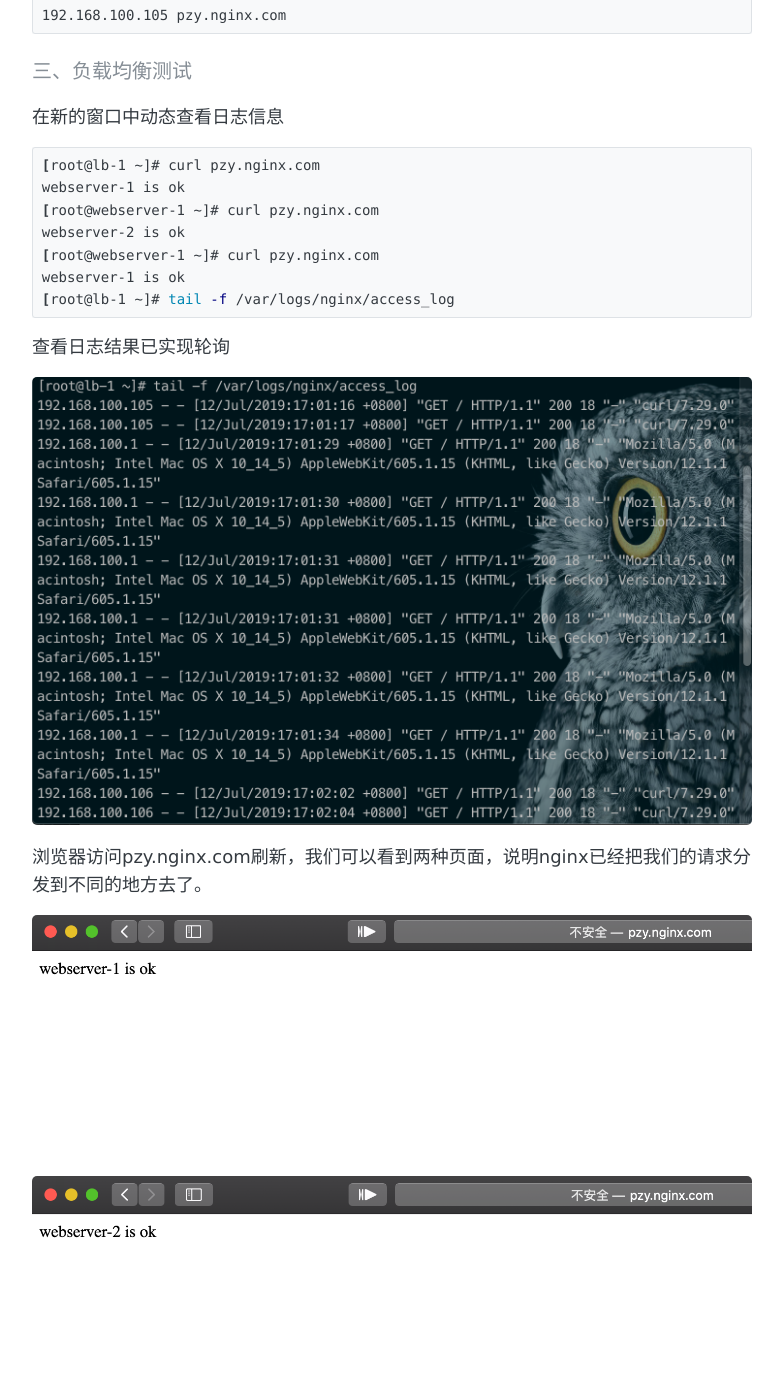
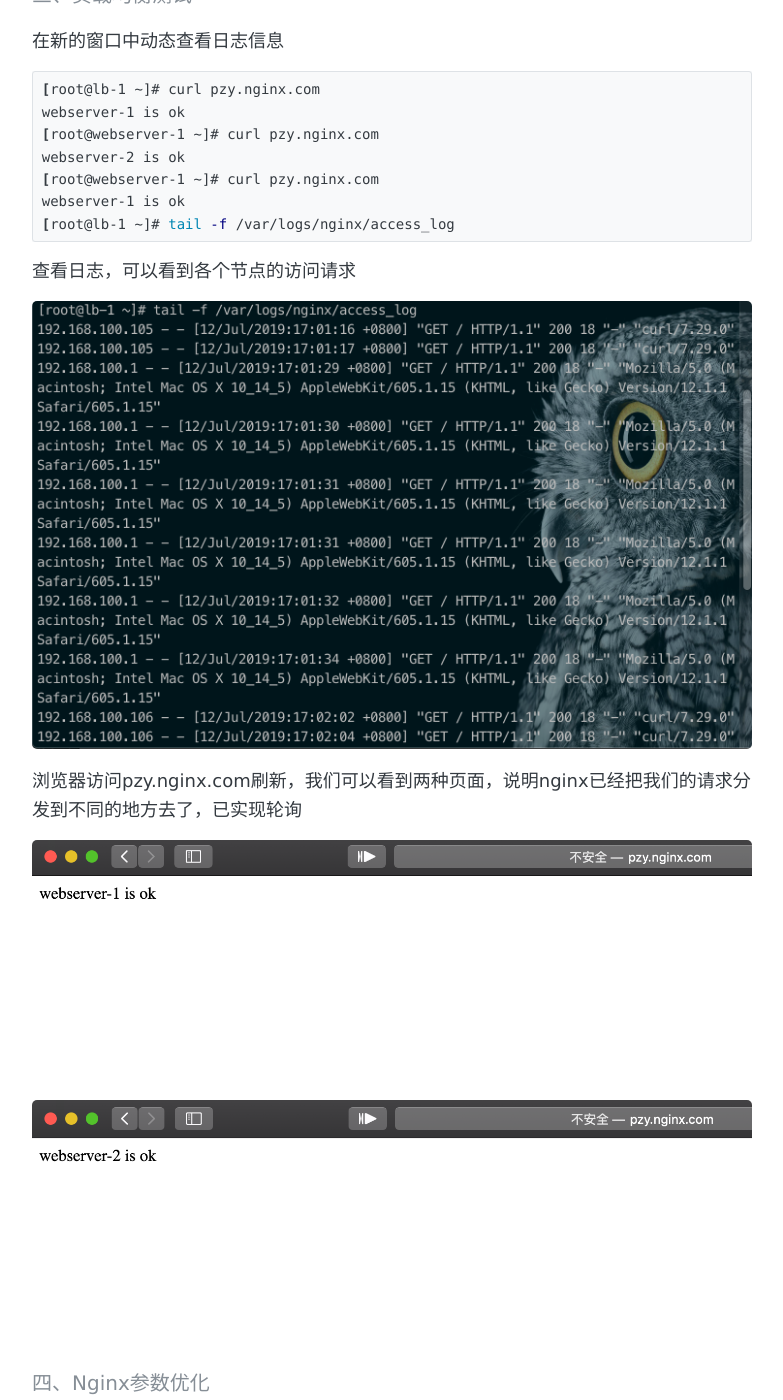
Before and after one commit to pzypxh/pzypxh.github.io, a Jekyll site: the page built from _posts/2019-7-11-Nginx学习课题.md, in a window 1280 px wide and 1400 px high, scrolled down 11653 px. Shown: the whole window, without its empty margins (248-1031 px from the left). Built offline with Jekyll 4.4.1, drawn with Linux system fonts in a browser that asks for light colours; some of the changed text lies outside the part shown.

````diff
--- a/_posts/2019-7-11-Nginx学习课题.md
+++ b/_posts/2019-7-11-Nginx学习课题.md
@@ -338,11 +336,11 @@ webserver-1 is ok
 [root@lb-1 ~]# tail -f /var/logs/nginx/access_log
 ```
 
-查看日志结果已实现轮询
+查看日志，可以看到各个节点的访问请求
 
 ![image](https://github.com/pzypxh/pzypxh.github.io/raw/master/upload/Nginx/logs.png)
 
-浏览器访问pzy.nginx.com刷新，我们可以看到两种页面，说明nginx已经把我们的请求分发到不同的地方去了。
+浏览器访问pzy.nginx.com刷新，我们可以看到两种页面，说明nginx已经把我们的请求分发到不同的地方去了，已实现轮询
 
 ![image](https://github.com/pzypxh/pzypxh.github.io/raw/master/upload/Nginx/test1.png)
 
````
Also changed, not shown: other parts of _posts/2019-7-11-Nginx学习课题.md (+0 -2 lines), 2 other files.
